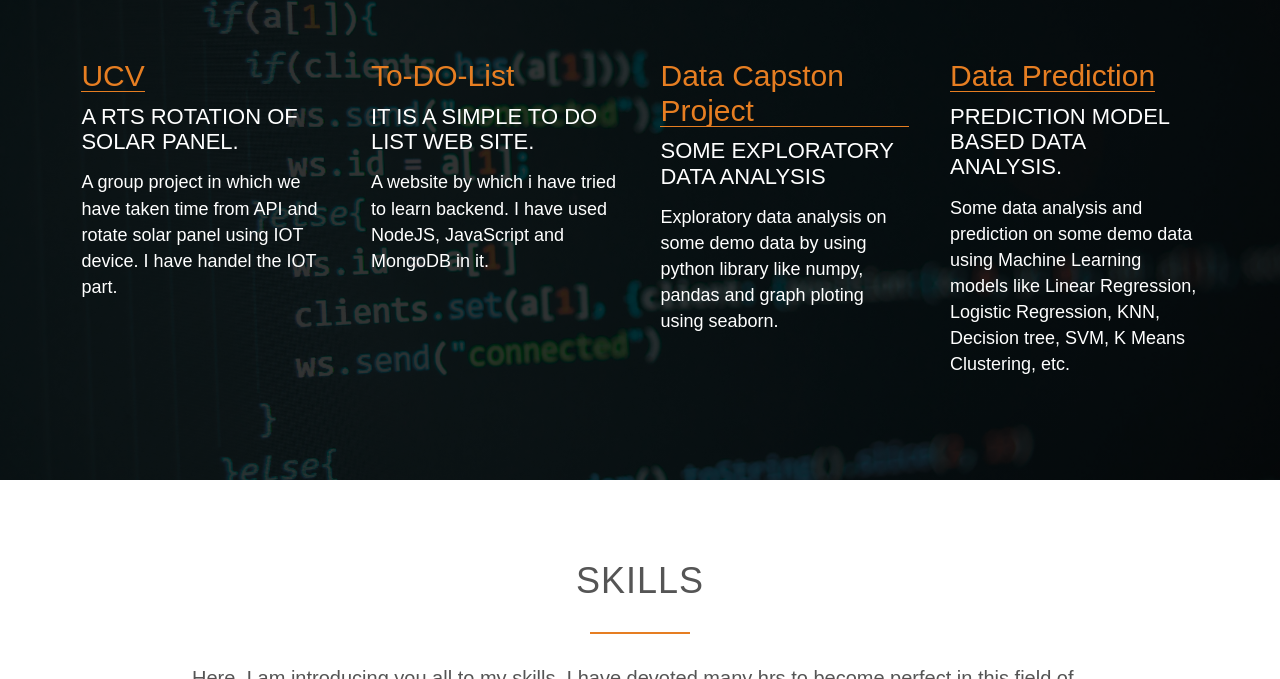
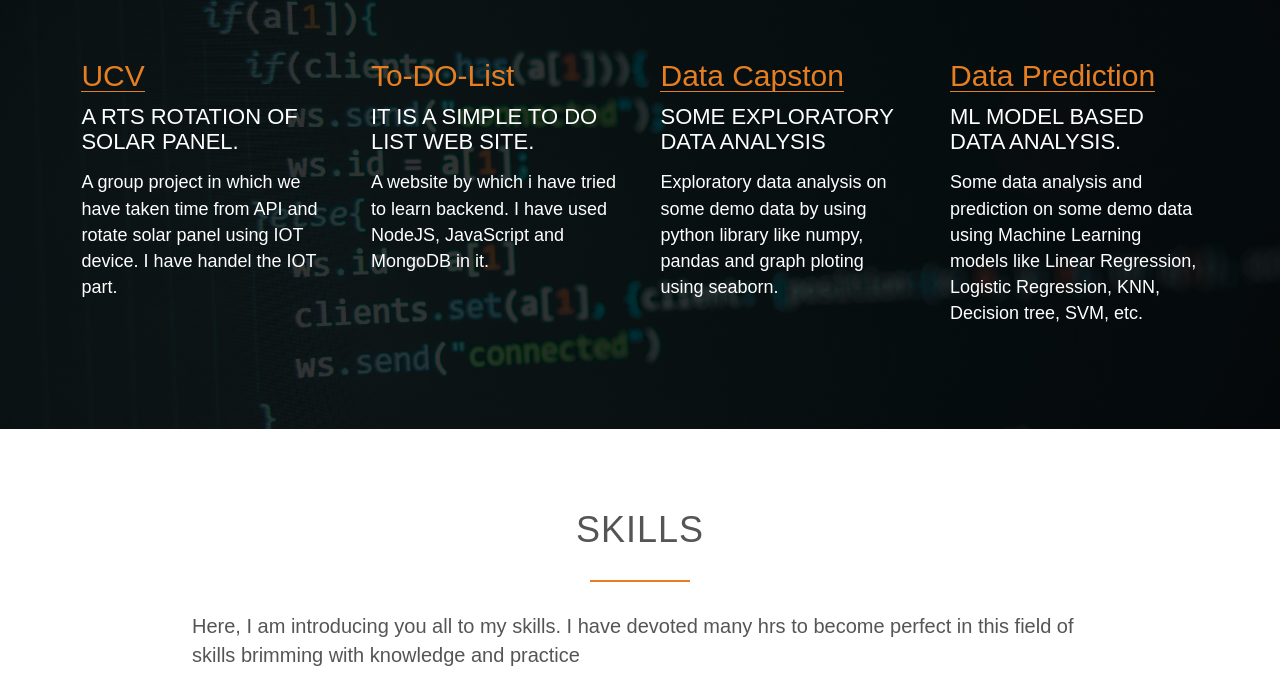
Before and after one commit to Ashutosh24197/Ashutosh24197.github.io, a plain HTML site: page index.html in a window 1280 px wide. Shown: the part 1650-2329 px from the top of the page. Drawn offline with nearby package versions, Linux system fonts and the light colour scheme; a script that the page names is missing; files whose address does not match are found by name; a web font is replaced by a local one.

Commit message:
Update index.html

```diff
--- a/index.html
+++ b/index.html
@@ -139,7 +139,7 @@
                 </div>
 
                <div class="col span-1-of-4 box">
-                    <a href="https://github.com/Ashutosh24197/Data-Capstone-Project.git"><div class="project-name">Data Capston Project</div></a>
+                    <a href="https://github.com/Ashutosh24197/Data-Capstone-Project.git"><div class="project-name">Data Capston</div></a>
                    <h3>SOME Exploratory data analysis</h3>
                        <p>
                       Exploratory data analysis on some demo data by using python library like numpy, pandas and graph ploting using seaborn.
@@ -148,9 +148,9 @@
 
                   <div class="col span-1-of-4 box">
                   <a href="https://github.com/Ashutosh24197/Data-Prediction-Projects.git"><div class="project-name">Data Prediction</div></a>
-                   <h3>Prediction model based data analysis. </h3>
+                   <h3>ml model based data analysis. </h3>
                        <p>
-                       Some data analysis and prediction on some demo data using Machine Learning models like Linear Regression, Logistic Regression, KNN, Decision tree, SVM, K Means Clustering, etc.
+                       Some data analysis and prediction on some demo data using Machine Learning models like Linear Regression, Logistic Regression, KNN, Decision tree, SVM, etc.
                        </p>
                 </div>
              </div>
```
